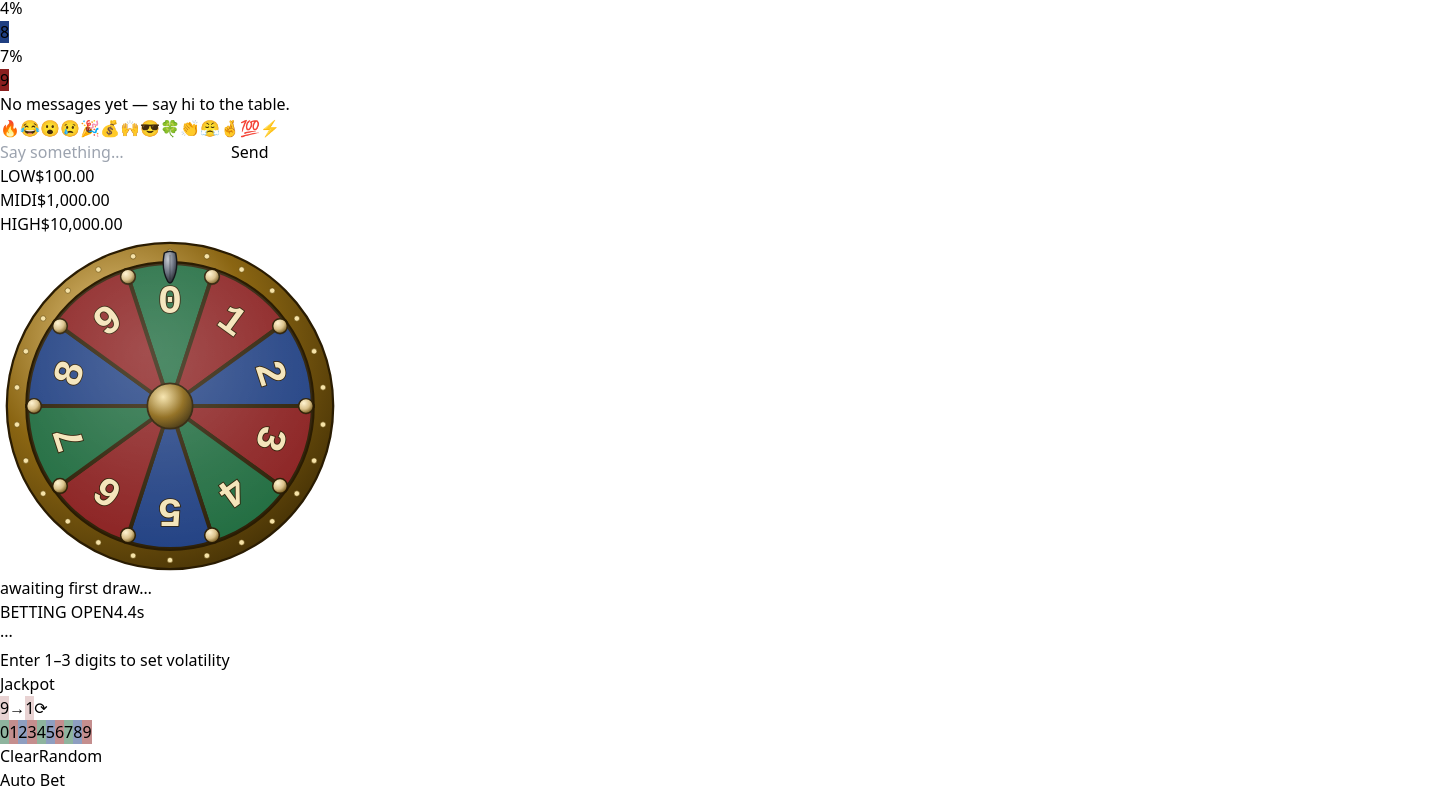
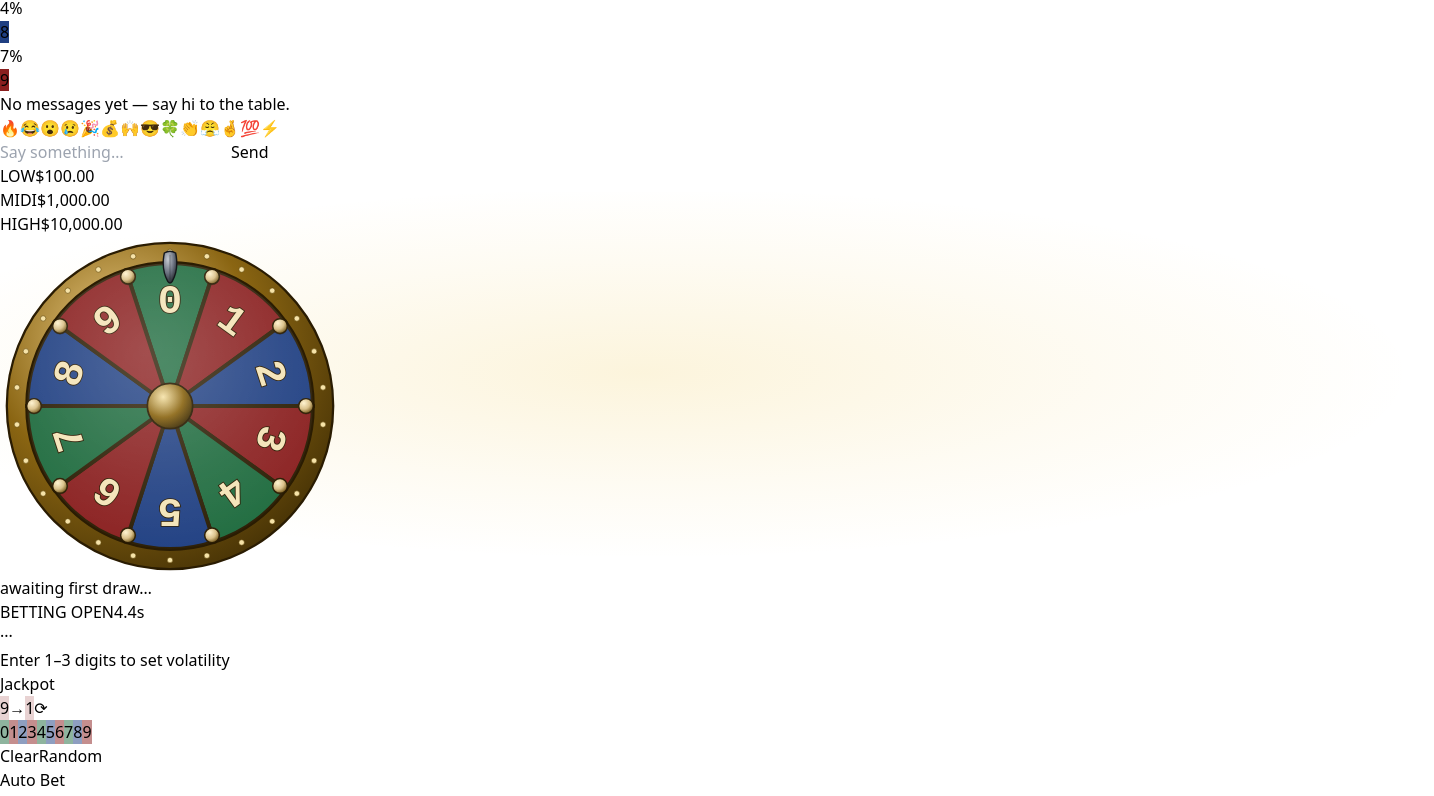
Before and after one commit to milerdo/chains, a React (Vite) app: page / in a window 1280 px wide. Shown: the part 506-1302 px from the top of the page, 1434 px wide, since content can reach past the window. Built offline with nearby package versions, Linux system fonts and the light colour scheme.

Commit message:
index.css

```diff
--- a/src/index.css
+++ b/src/index.css
@@ -16,4 +16,28 @@
     background-repeat: repeat, no-repeat, no-repeat;
     background-blend-mode: overlay, normal, normal;
   }
+
+  /* Wheel spotlight — a warm glow pooled behind the Wheel section, so it
+     reads as a lit focal point on the table rather than blending into the
+     felt. Wheel.tsx's section has overflow-hidden, so this stays clipped
+     to the wheel's own card. Targets by aria-label rather than a class so
+     no component edit is needed; if Wheel.tsx's aria-label ever changes,
+     update the selector here too. */
+  section[aria-label='Live number stream'] {
+    position: relative;
+    isolation: isolate;
+  }
+  section[aria-label='Live number stream']::before {
+    content: '';
+    position: absolute;
+    inset: -12%;
+    z-index: -1;
+    background: radial-gradient(
+      ellipse 65% 55% at 50% 40%,
+      rgba(234, 179, 8, 0.14) 0%,
+      rgba(234, 179, 8, 0.05) 45%,
+      transparent 75%
+    );
+    pointer-events: none;
+  }
 }
```
